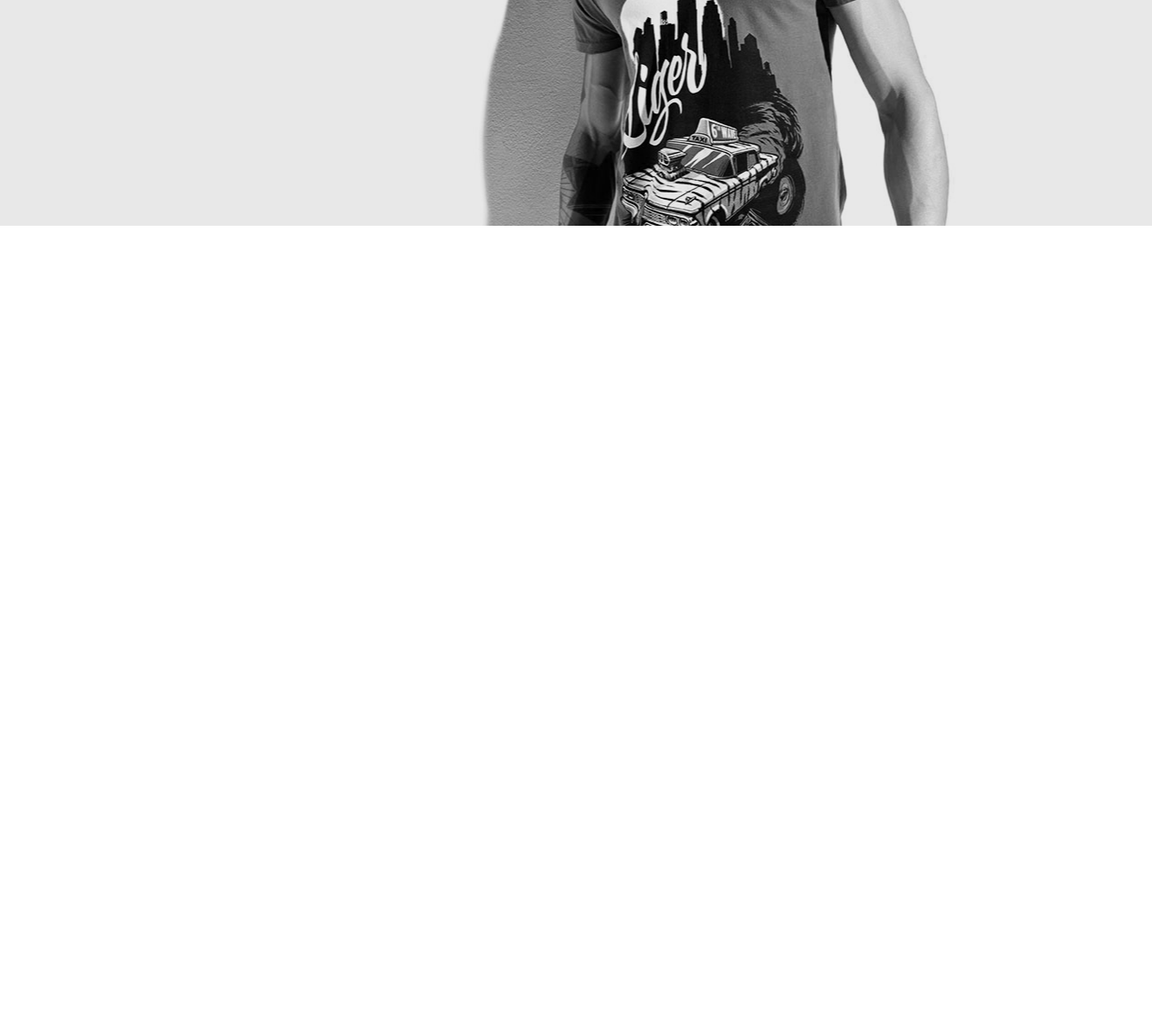
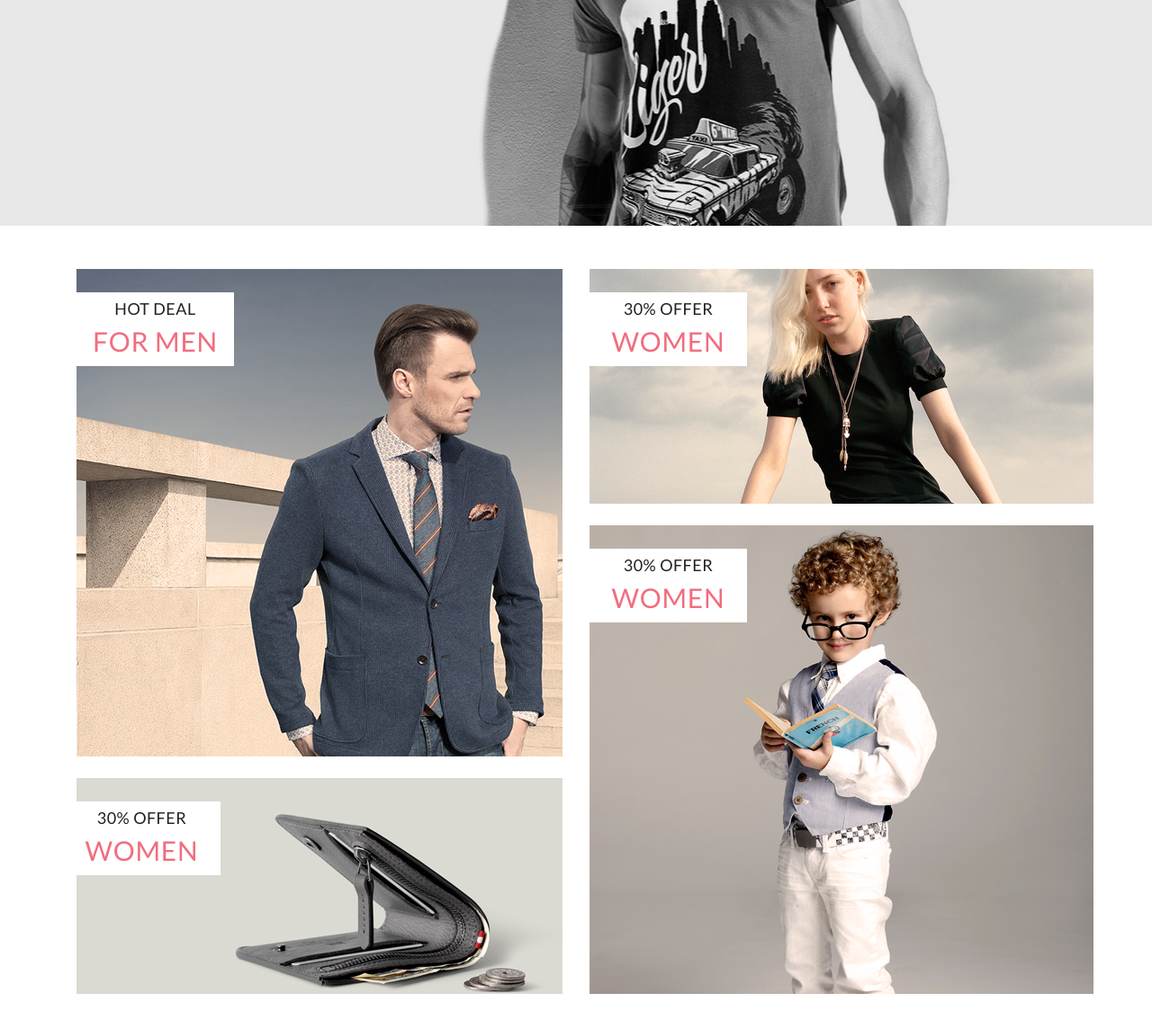
Before and after one commit to airkross/storebrand, a plain HTML site: page index.html in a window 1280 px wide. Shown: the part 502-1646 px from the top of the page at 90% size. Before the commit the page ends 800 px from the top, so only its background shows below. Drawn offline with nearby package versions, Linux system fonts and the light colour scheme.

Commit message:
add Category

```diff
--- a/css/main.css
+++ b/css/main.css
@@ -134,12 +134,13 @@ ul {
   height: 613px;
 }
 
-.slider-flex{
+.slider-flex {
   height: 613px;
 }
 
 .block-slider-text {
-  border-left: 12px solid #f16d7f;;
+  border-left: 12px solid #f16d7f;
+  ;
 }
 
 .block-slider-text h4 {
@@ -163,3 +164,65 @@ ul {
   letter-spacing: 1px;
   font-weight: 400;
 }
+
+/* CATEGORY */
+.for-men {}
+
+.accesories {
+  width: 100%;
+  background-color: #dadad2;
+  display: flex;
+  justify-content: flex-end;
+}
+
+.category-title-men {
+  width: 175px;
+  height: 82px;
+  background-color: #ffffff;
+  position: absolute;
+  top: 26px;
+}
+
+.category-title-accesories{
+  width: 175px;
+  height: 82px;
+  background-color: #ffffff;
+  position: absolute;
+  top: 592px;
+  left: 0;
+}
+
+.category-title-women{
+  width: 175px;
+  height: 82px;
+  background-color: #ffffff;
+  position: absolute;
+  top: 26px;
+}
+
+.category-title-kid{
+  width: 175px;
+  height: 82px;
+  background-color: #ffffff;
+  position: absolute;
+  top: 311px;
+}
+
+.category-title__top {
+  color: #222222;
+  font-size: 18px;
+  font-weight: 400;
+  text-transform: uppercase;
+  letter-spacing: 0.45px;
+}
+
+.category-title__bottom {
+  color: #222222;
+  font-size: 18px;
+  font-weight: 400;
+  text-transform: uppercase;
+  /* Text style for "FOR MEN" */
+  color: #f16d7f;
+  font-size: 30px;
+  letter-spacing: 0.75px;
+}
--- a/index.html
+++ b/index.html
@@ -168,14 +168,77 @@
           <div class="block-slider-text pl-2">
             <h4>
               THE BRAND <br>
-             <span class="block-slider-text__bottom">OF LUXERIOUS</span>
-             <span class="block-slider-text__last-word">FASHION</span>
+              <span class="block-slider-text__bottom">OF LUXERIOUS</span>
+              <span class="block-slider-text__last-word">FASHION</span>
             </h4>
           </div>
         </div>
       </div>
     </div>
   </section>
+
+  <!-- Category -->
+  <section class="category py-5" id="category">
+    <div class="container">
+      <div class="row">
+        <div class="col-md-6">
+
+          <!-- men -->
+          <div class="for-men mb-4">
+            <img src="img/1.png" alt="">
+            <div class="category-title-men d-flex justify-content-center align-items-center flex-column">
+              <span class="category-title__top">
+                Hot deal
+              </span>
+              <span class="category-title__bottom">
+                For men
+              </span>
+            </div>
+          </div>
+
+          <!-- accesories -->
+          <div class="accesories">
+            <div class="category-title-accesories d-flex justify-content-center align-items-center flex-column">
+              <span class="category-title__top">
+                30% offer
+              </span>
+              <span class="category-title__bottom">
+                women
+              </span>
+            </div>
+            <img src="img/2.png" alt="">
+          </div>
+        </div>
+
+        <div class="col-md-6">
+          <div class="women mb-4">
+            <img src="img/3.png" alt="">
+            <div class="category-title-women d-flex justify-content-center align-items-center flex-column">
+              <span class="category-title__top">
+                30% offer
+              </span>
+              <span class="category-title__bottom">
+                women
+              </span>
+            </div>
+          </div>
+
+          <div class="for-kid">
+            <img src="img/4.png" alt="">
+            <div class="category-title-kid d-flex justify-content-center align-items-center flex-column">
+              <span class="category-title__top">
+                30% offer
+              </span>
+              <span class="category-title__bottom">
+                women
+              </span>
+            </div>
+          </div>
+        </div>
+      </div>
+    </div>
+  </section>
+
   <!-- bootstrap 4 -->
   <script src="https://code.jquery.com/jquery-3.3.1.slim.min.js" integrity="sha384-q8i/X+965DzO0rT7abK41JStQIAqVgRVzpbzo5smXKp4YfRvH+8abtTE1Pi6jizo"
     crossorigin="anonymous"></script>
```
Also changed, not shown: img/1.png (added), img/2.png (added), img/3.png (added), img/4.png (added).
